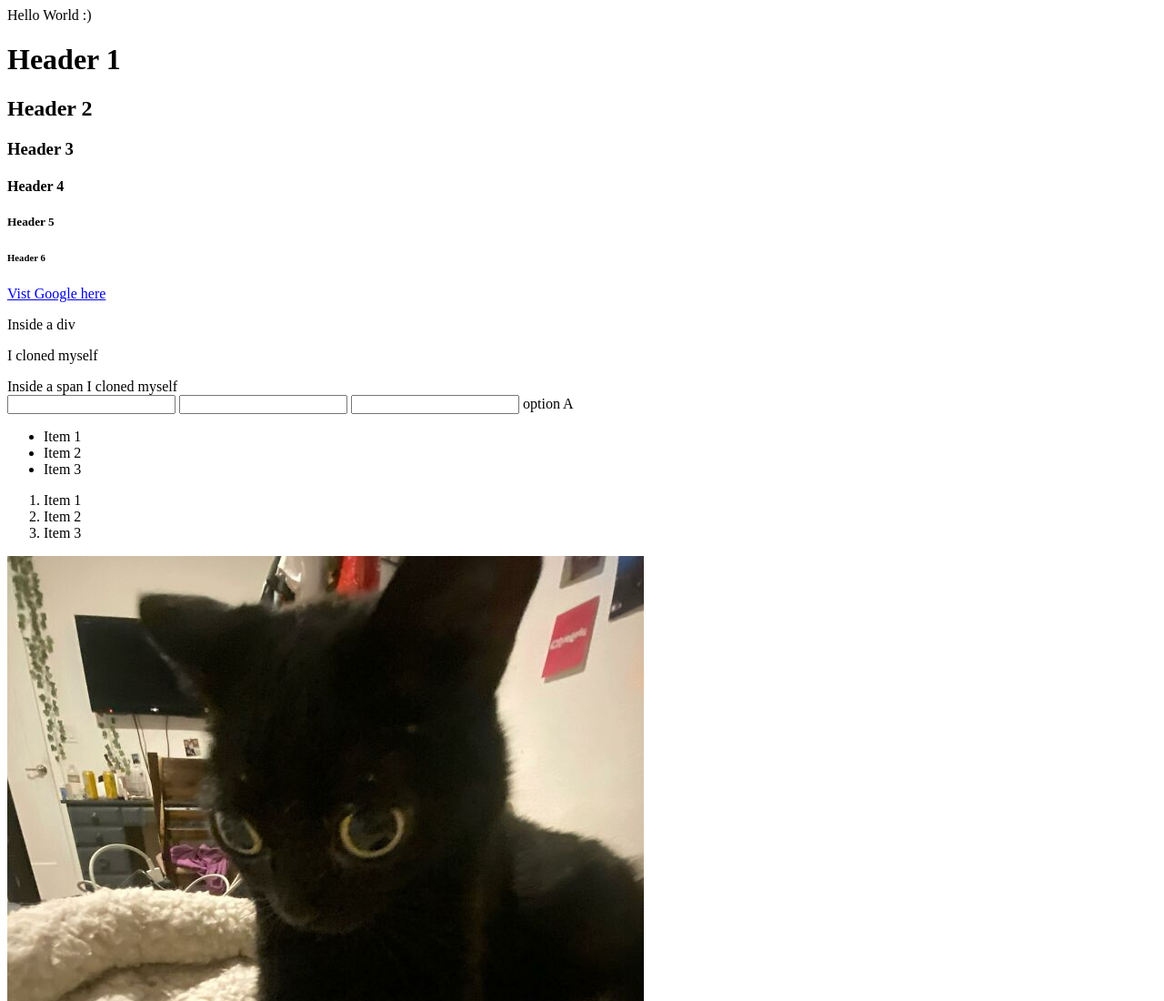
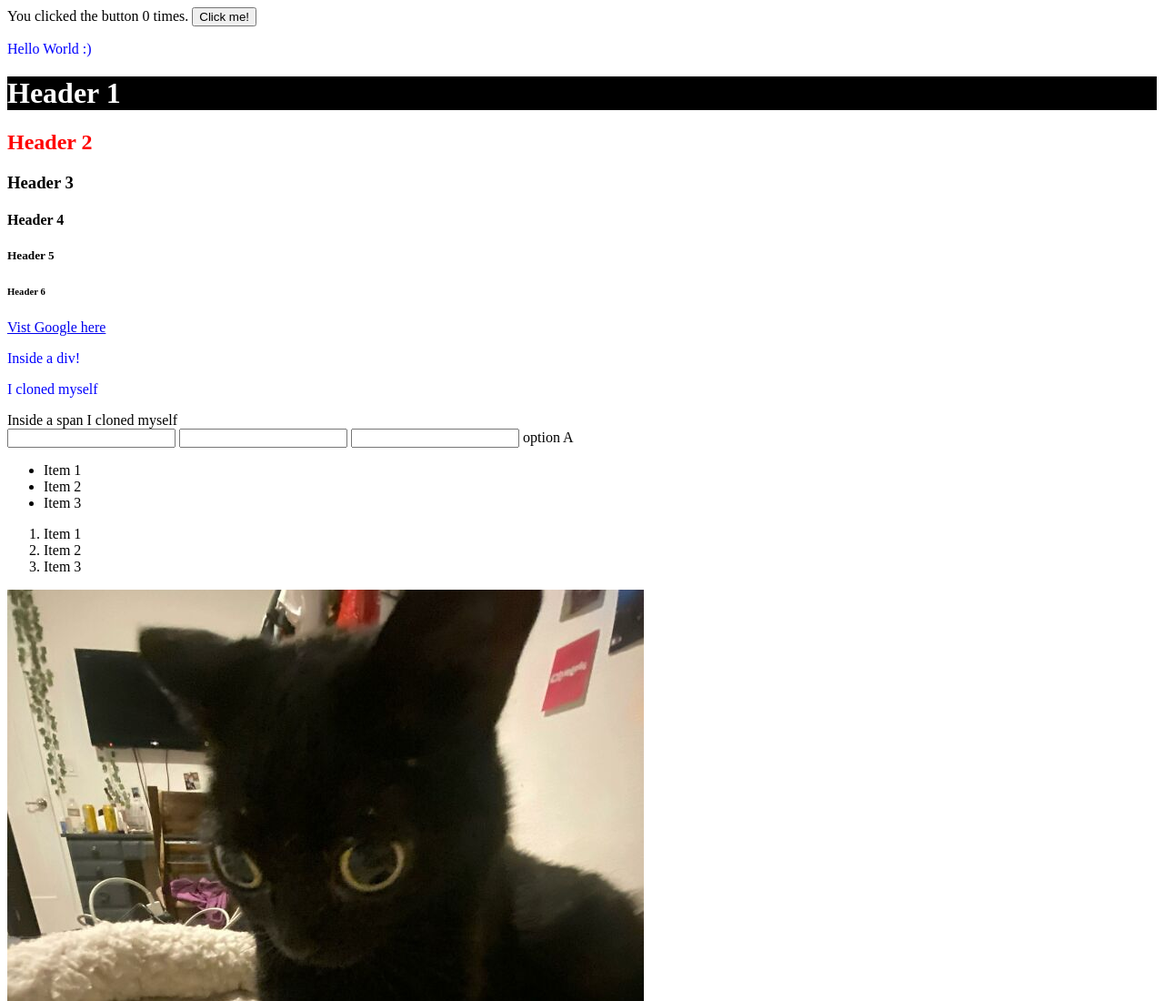
Before and after one commit to MarHB/csci1101fall2022projects, a plain HTML site: page web-and-mobile/html-css-js/index.html in a window 1280 px wide. Shown: the top 1100 px of the page at 91% size. Drawn offline with Linux system fonts and the light colour scheme.

Commit message:
Updated web project

```diff
--- a/web-and-mobile/html-css-js/index.html
+++ b/web-and-mobile/html-css-js/index.html
@@ -1,14 +1,25 @@
 <html>
     <head>
+        <link href="style.css" rel="stylesheet" />
+
+        <script src="script.js" type="text/javascript"></script>
+
         <title>Home Page</title>
     </head>
 
     <body>
+        <div>
+            <span>You clicked the button <span id="click_counter">0</span> times.</span>
+            <span>
+                <button id="click_button">Click me!</button>
+            </span>
+        </div>
+
         <p>Hello World :)</p>
 
-        <h1>Header 1</h1>
+        <h1 class="header-background">Header 1</h1>
 
-        <h2>Header 2</h2>
+        <h2 id="subheader-foreground">Header 2</h2>
 
         <h3>Header 3</h3>
 
@@ -21,7 +32,7 @@
         <a href="https://www.google.com/">Vist Google here</a>
 
         <div>
-            <p>Inside a div</p>
+            <p>Inside a div!</p>
             <p>I cloned myself</p>
         </div>
 
--- /dev/null
+++ b/web-and-mobile/html-css-js/script.js
@@ -0,0 +1,22 @@
+window.addEventListener("load", function ()
+{
+    // Get click elements.
+    let clickButtonElement = document.getElementById("click_button");
+    let clickCounterElement = document.getElementById("click_counter");
+
+    // Counter value.
+    let counter = 0;
+
+    // Button click function.
+    let clickButtonFunction = function ()
+    {
+        // Increment counter
+        counter++;
+
+        // Update click counter text.
+        clickCounterElement.innerHTML = counter;
+    };
+
+    // Attach click function to button.
+    clickButtonElement.addEventListener("click", clickButtonFunction);
+});
--- /dev/null
+++ b/web-and-mobile/html-css-js/style.css
@@ -0,0 +1,12 @@
+p{
+    color: blue;
+}
+
+.header-background{
+    background-color: black;
+    color: white;
+}
+
+#subheader-foreground{
+    color: red;
+}
```
